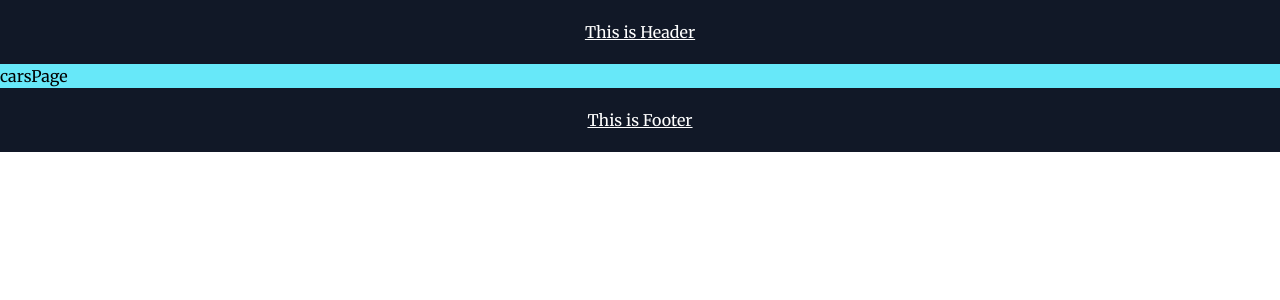
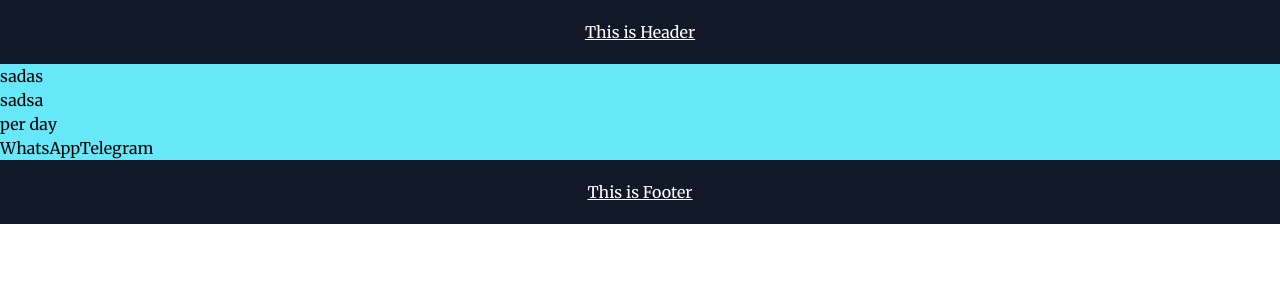
Before and after one commit to Ismoil98/team_auto, a React (Vite) app: page /carspage in a window 1280 px wide. Shown: the top 300 px of the page. Built offline with nearby package versions, Linux system fonts and the light colour scheme.

Commit message:
initial commit

```diff
--- /dev/null
+++ b/src/components/CarsCard/CarsCard.jsx
@@ -0,0 +1,20 @@
+import React from 'react';
+import { Link } from "react-router-dom";
+
+const CarsCard = () => {
+    return (
+        <div className="CarsCard">
+            {/* <img src="" alt="" /> */}
+            <h4 className="CarsCard-title">sadas</h4>
+            <h3 className="CarsCard-price">sadsa</h3>
+            <span>per day</span>
+
+            <div>
+                <Link to="https://wa.me/971558462124">WhatsApp</Link>
+                <Link to="https://t.me/+971558462124">Telegram</Link>
+            </div>
+        </div>
+    )
+}
+
+export default CarsCard;
--- a/src/pages/carsPage/carsPage.jsx
+++ b/src/pages/carsPage/carsPage.jsx
@@ -1,9 +1,12 @@
 import React from 'react'
+import CarsCard from "../../components/CarsCard/CarsCard";
 
 const carsPage = () => {
-  return (
-    <div>carsPage</div>
-  )
+	return (
+		<div className="carsPage">
+			<CarsCard />
+		</div>
+	)
 }
 
 export default carsPage
```
